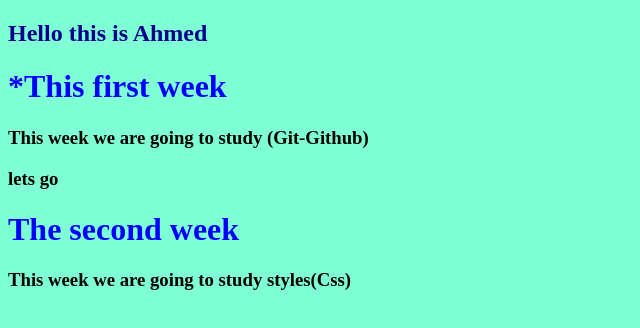
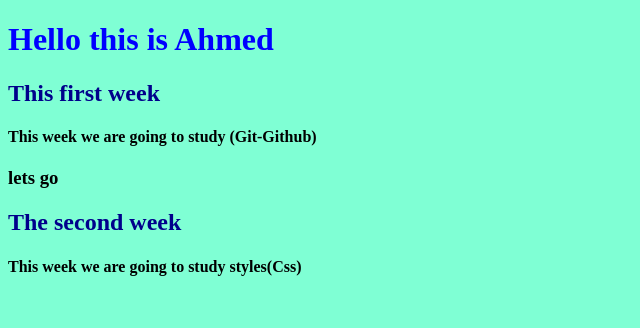
Before and after one commit to khattab2023/CV, a plain HTML site: page index.html in a window 1280 px wide. Shown: the whole page, without its empty margins (0-640 px from the left). Drawn offline with Linux system fonts and the light colour scheme.

Commit message:
update index.html

```diff
--- a/index.html
+++ b/index.html
@@ -7,15 +7,15 @@
     <link rel="stylesheet" href="styles/style.css">
 </head>
 <body>
-    <h2>Hello this is Ahmed</h2>
-    <h1>*This first week </h1>
-    <p><h3>This week we are going to study (Git-Github)</h3></p>
+    <h1>Hello this is Ahmed</h1>
+    <h2>This first week </h2>
+    <p><h4>This week we are going to study (Git-Github)</h4></p>
 
     <script src="script/app.js"></script>
     <p>
         <h3>lets go</h3>
     </p>
-    <h1>The second week</h1>
-    <p><h3>This week we are going to study styles(Css)</h3></p>
+    <h2>The second week</h2>
+    <p><h4>This week we are going to study styles(Css)</h4></p>
 </body>
 </html>
```
